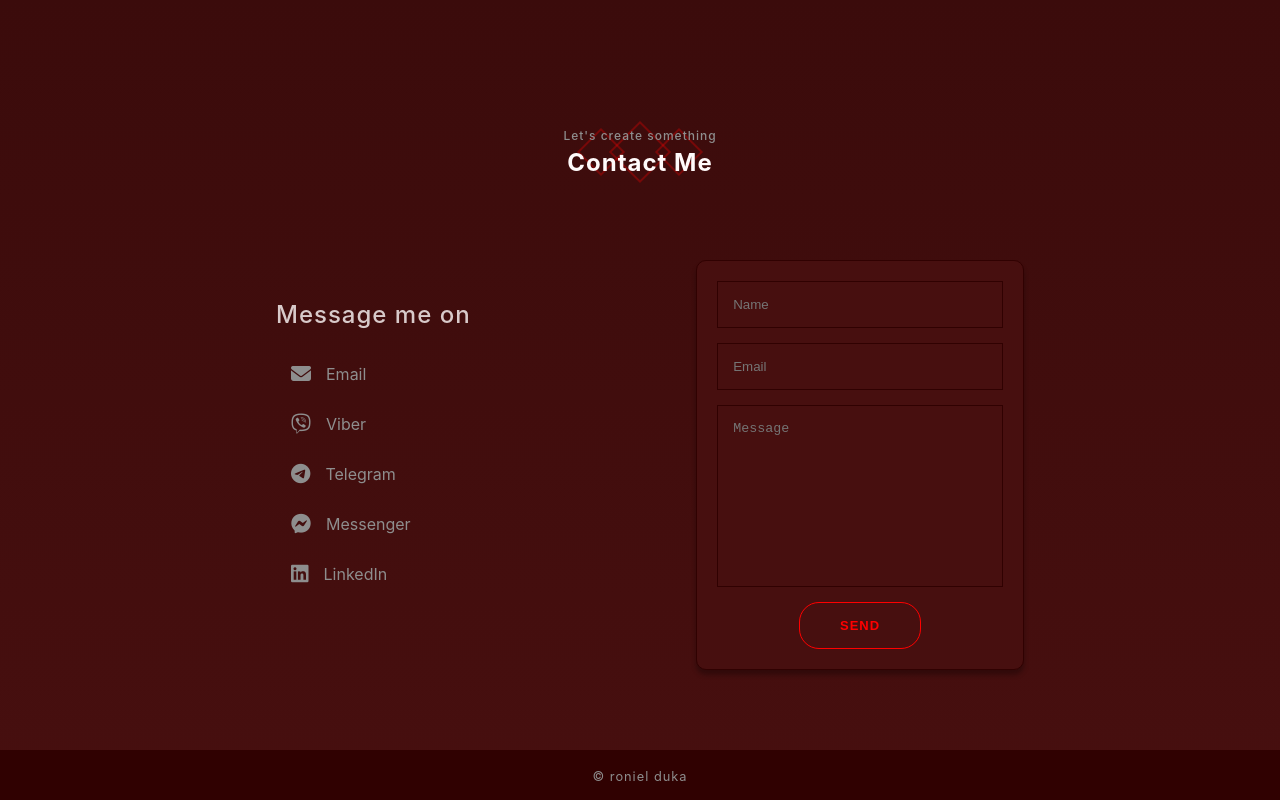
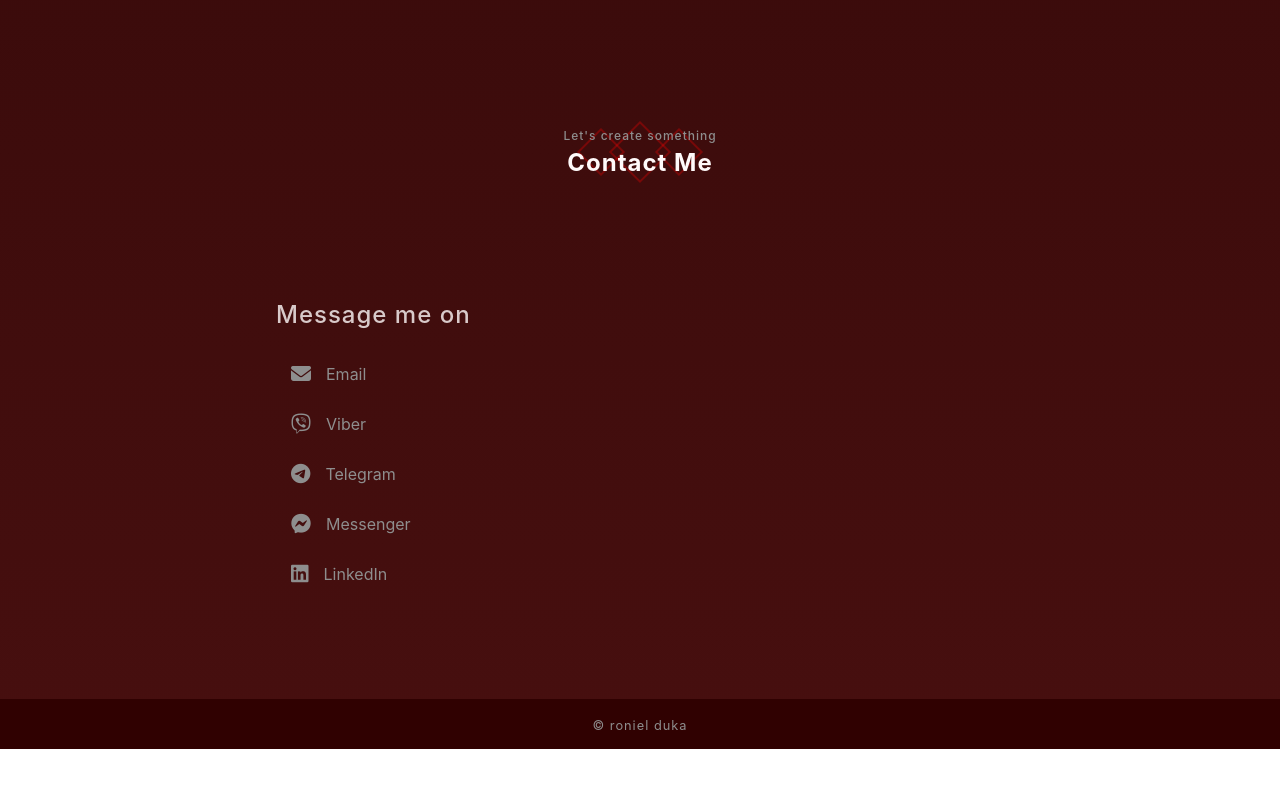
Before and after one commit to healer404/healer404.github.io, a React (Create React App) app: page / in a window 1280 px wide. Shown: the part 2657-3457 px from the top of the page. After the commit the page ends 3406 px from the top, so only its background shows below. Built offline with nearby package versions, Linux system fonts and the light colour scheme; the HTML template or start-up script is replaced by a standard one.

Commit message:
removed the contact form

```diff
--- a/src/page/portfolio/prt.contact.jsx
+++ b/src/page/portfolio/prt.contact.jsx
@@ -4,59 +4,6 @@ import SectionHeader from "./inc.header";
 
 const ContactMe = () => {
   const refContactMe = useRef(null);
-
-  const [status, setStatus] = useState('Send');
-  const [dataStatus, setDataStatus] = useState("Default");
-  const [btnTimer, setBtnTimer] = useState(60);
-
-  const re = /^(([^<>()[\]\\.,;:\s@"]+(\.[^<>()[\]\\.,;:\s@"]+)*)|(".+"))@((\[[0-9]{1,3}\.[0-9]{1,3}\.[0-9]{1,3}\.[0-9]{1,3}\])|(([a-zA-Z\-0-9]+\.)+[a-zA-Z]{2,}))$/;
-
-  const handleSubmit = async (e) => {
-    e.preventDefault();
-    setStatus("Sending...");
-
-    const {senderName, senderEmail, senderMessage} = e.target.elements;
-
-    let details = {
-      name: senderName.value,
-      email: senderEmail.value,
-      message: senderMessage.value,
-    };
-
-    if(details.name.trim().length !== 0 && details.message.trim().length !== 0 && re.test(details.email)){
-      let response = await fetch("http://localhost:3001/mailing", {
-        method: "POST",
-        headers: {
-          "Content-Type": "application/json;charset=utf-8",
-        },
-        body: JSON.stringify(details),
-      });
-      setStatus("Sent");
-      setDataStatus("Default");
-      await response.json();
-    } else{
-      setDataStatus("NoData");
-      setStatus("Send");
-    }
-  }
-
-  useEffect(() => {
-    let countdown;
-
-    if(status === "Sent"){
-
-      if(btnTimer <= 0){
-        setStatus('Send');
-        setBtnTimer(60);
-      } else{
-        countdown = setInterval(() => {
-          setBtnTimer((btnTimer) => btnTimer - 1);
-        }, 1000);
-        return () => clearTimeout(countdown);
-      }
-    }
-  }, [status, btnTimer])
-
   return(
     <section className="PRTFsection" ref={refContactMe}>
       {SectionHeader({
@@ -66,36 +13,6 @@ const ContactMe = () => {
         id: "contact"
       })}
       <main className={refContactMe ? "contactContainer active" : "contactContainer"}>
-        <form className="contactForm" onSubmit={handleSubmit}>
-          {dataStatus === "NoData" ?
-          <p className='contact-warning'>
-            <i className="fas fa-exclamation"></i>
-            <span className='ml-10'>
-              &nbsp; Please provide valid information.
-            </span>
-          </p> : null}
-
-          {status === "Sent" ?
-          <p className='contact-warning'>
-            <i className='fas fa-check'></i>
-            <span className='ml-10'>
-              &nbsp; Message Sent.
-            </span>
-          </p> : null}
-          <input type="text" placeholder="Name" name="senderName" id="senderName" required />
-          <input type="email" placeholder="Email" name="senderEmail" id="senderEmail" required />
-          <textarea type="text" placeholder="Message" name="senderMessage" id="senderMessage" required />
-          {status === 'Sent' ?
-            <button type="button" className="btn-primary" disabled>
-              {btnTimer}
-            </button>
-            :
-            <button type="submit" className="btn-primary">
-              {status}
-            </button>
-          }
-        </form>
-
         <div className="contactOptions">
           <h2>Message me on</h2>
           <a href="mailto:ronielduka@gmail.com" target="_blank" rel="noreferrer">
```
Also changed, not shown: server.js (deleted, +0 -68 lines).
